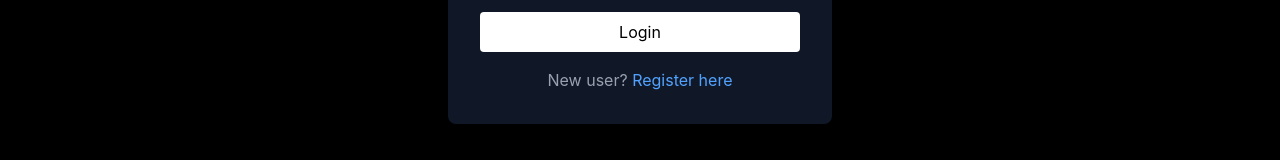
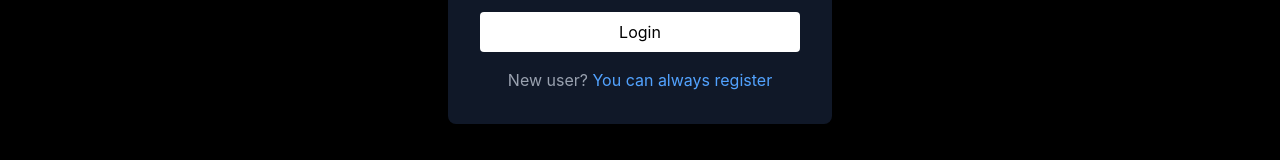
Before and after one commit to KshitizMainaly/Book-Management-API, a React (Vite) app in the folder client/: page /login in a window 1280 px wide. Shown: the part 534-694 px from the top of the page. Built offline with nearby package versions, Linux system fonts and the light colour scheme; no server answers.

Commit message:
Update Login.jsx

```diff
--- a/client/pages/Login.jsx
+++ b/client/pages/Login.jsx
@@ -55,9 +55,9 @@ export default function Login() {
         </form>
         <p className="mt-4 text-center text-gray-400">
           New user?{" "}
-          <a href="/register" className="text-blue-400 hover:underline">
-            Register here
-          </a>
+          <span className="text-blue-400 ">
+            You can always register
+          </span>
         </p>
       </div>
     </div>
```
